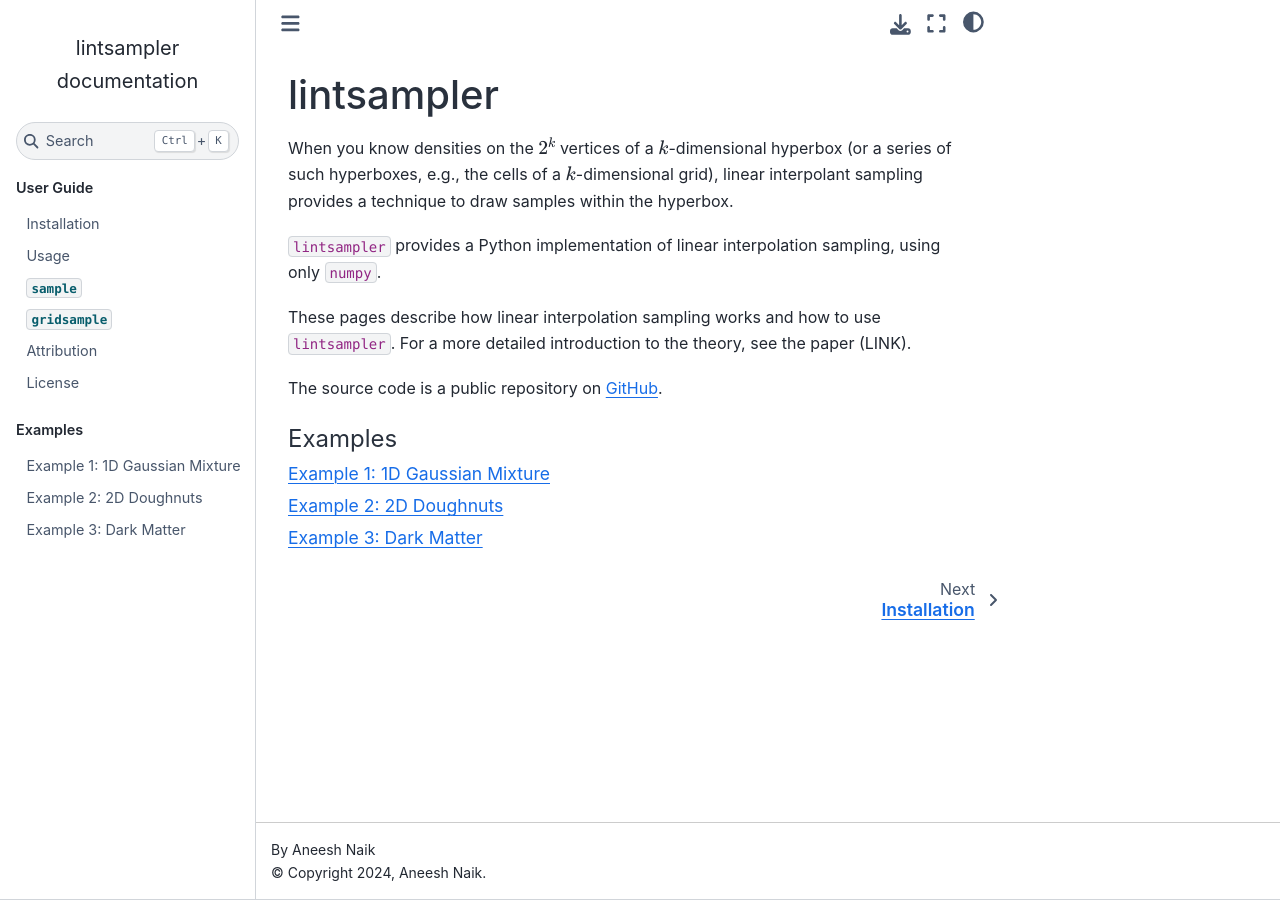
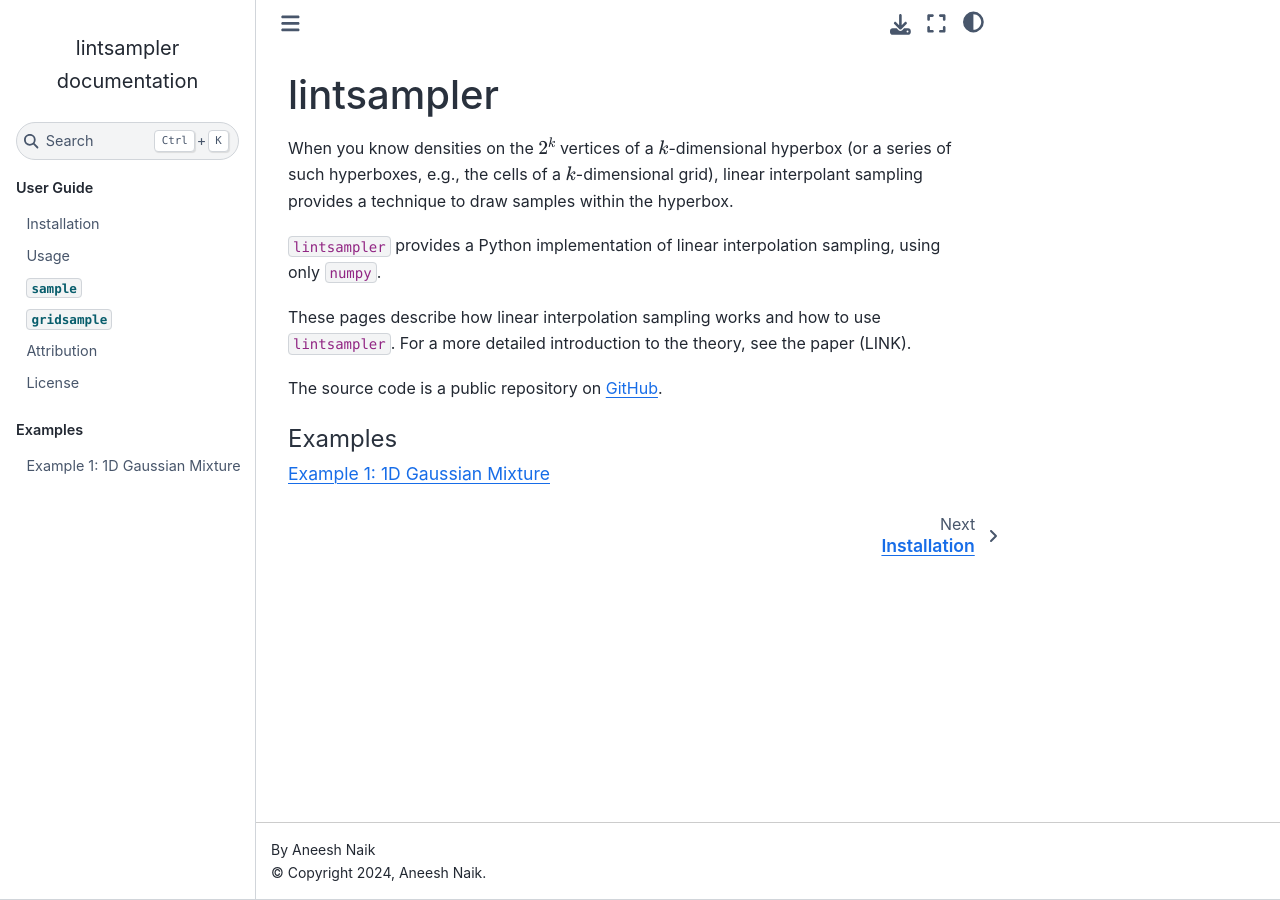
Before and after one commit to aneeshnaik/lintsampler, a Sphinx documentation site: the page built from docs/source/index.rst, in a window 1280 px wide. Built offline with Sphinx 7.4.7 and the Sphinx Book theme 1.1.4, drawn with Linux system fonts in a browser that asks for light colours.

Commit message:
Remove examples 2 and 3 from docs

```diff
--- a/docs/source/index.rst
+++ b/docs/source/index.rst
@@ -29,5 +29,3 @@ The source code is a public repository on `GitHub <https://github.com/aneeshnaik
    :caption: Examples
 
    examples/1_gmm
-   examples/2_doughnuts
-   examples/3_dark_matter
```
